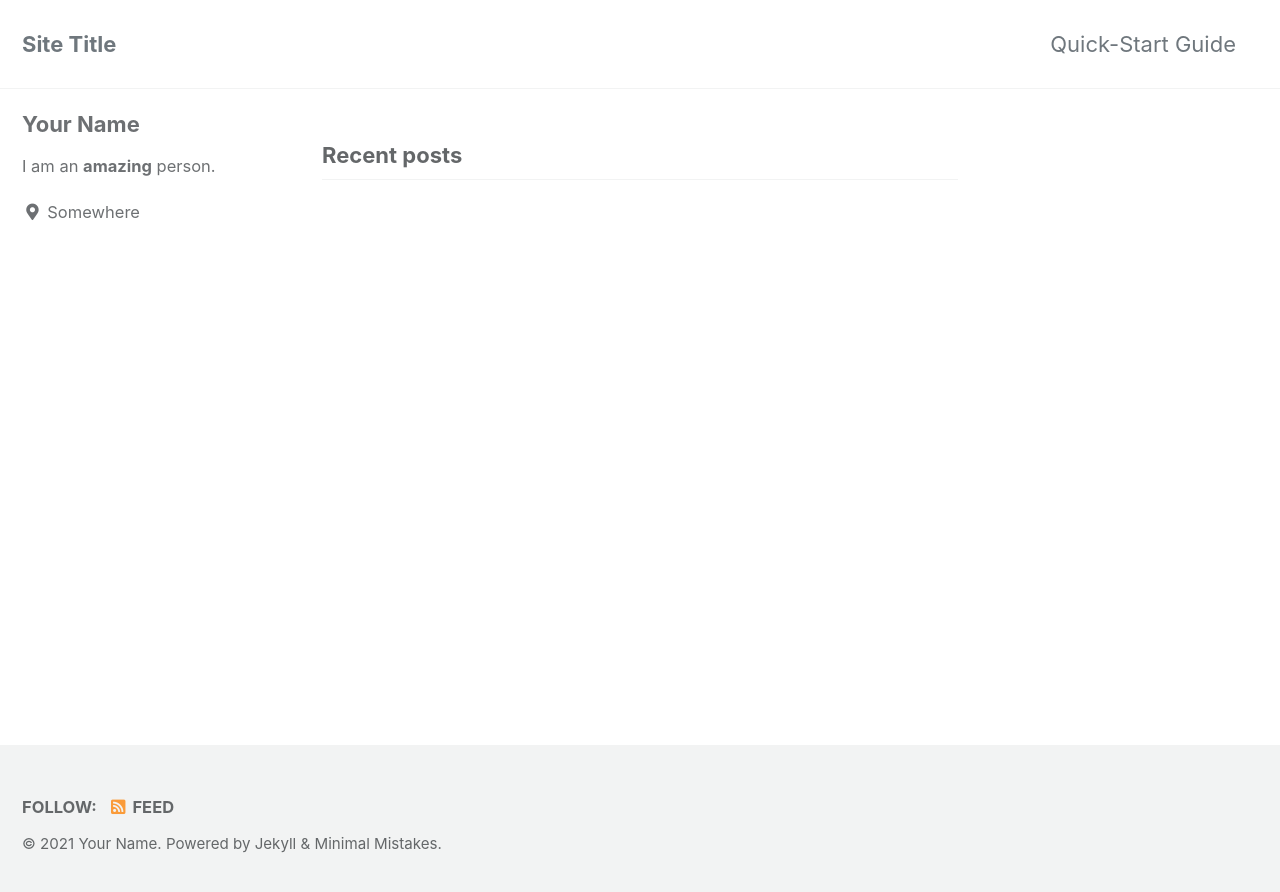
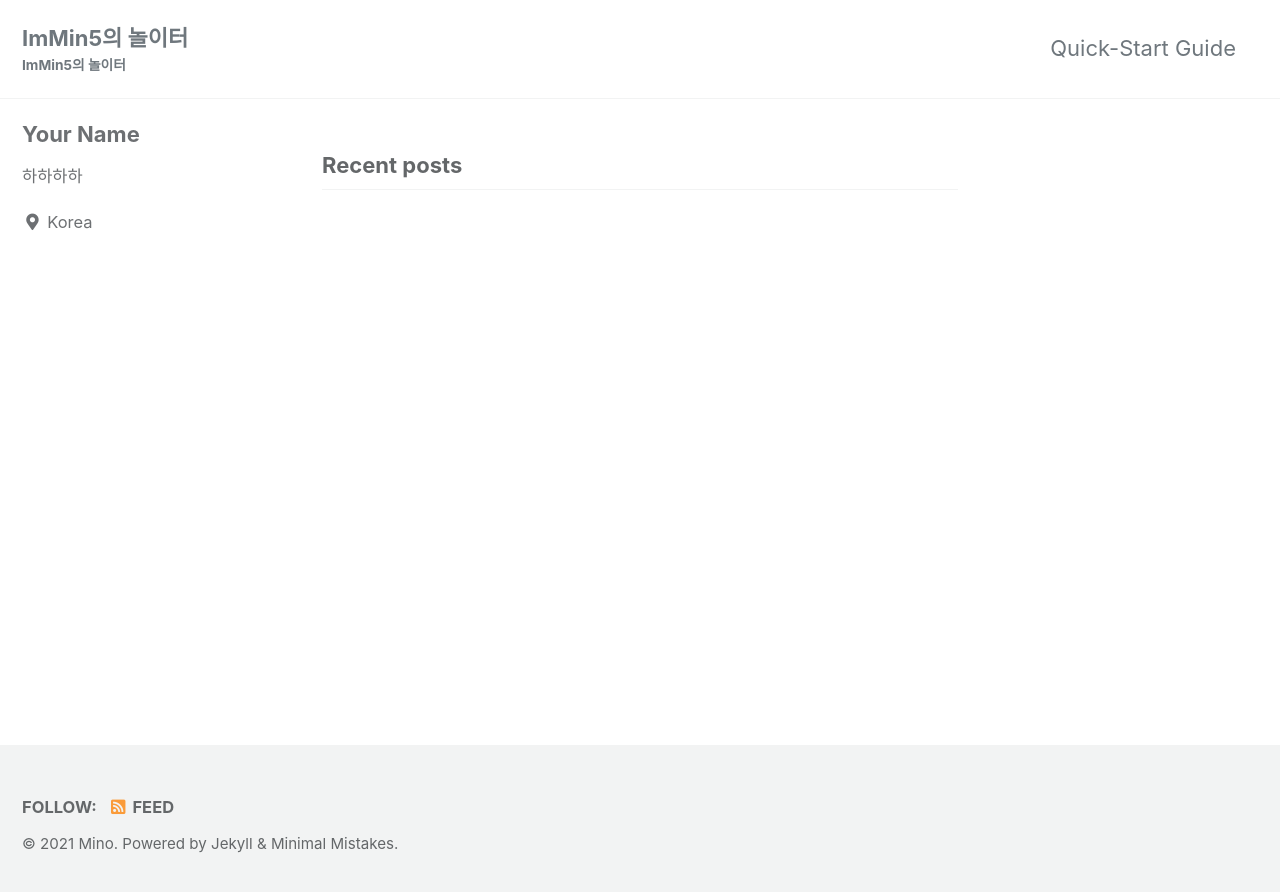
Before and after one commit to ImMin5/ImMin5.github.io, a Jekyll site: the page built from index.html, in a window 1280 px wide. Shown: the top 892 px of the page. Built offline with Jekyll 4.4.1, drawn with Linux system fonts in a browser that asks for light colours; cached includes are drawn as plain includes; the list of posts is cut into pages by our own code.

Commit message:
update _comfig.yml

```diff
--- a/_config.yml
+++ b/_config.yml
@@ -16,10 +16,10 @@ minimal_mistakes_skin    : "default" # "air", "aqua", "contrast", "dark", "dirt"
 
 # Site Settings
 locale                   : "en-US"
-title                    : "Site Title"
+title                    : "ImMin5의 놀이터"
 title_separator          : "-"
-subtitle                 : # site tagline that appears below site title in masthead
-name                     : "Your Name"
+subtitle                 : "ImMin5의 놀이터"
+name                     : "Mino"
 description              : "An amazing website."
 url                      : "https://github.com/ImMin5/ImMin5.github.io"
 baseurl                  : # the subpath of your site, e.g. "/blog"
@@ -103,13 +103,13 @@ analytics:
 author:
   name             : "Your Name"
   avatar           : # path of avatar image, e.g. "/assets/images/bio-photo.jpg"
-  bio              : "I am an **amazing** person."
-  location         : "Somewhere"
+  bio              : "하하하하"
+  location         : "Korea"
   email            :
   links:
-    - label: "Email"
+    - label: "iam.minhokim@gmail.com"
       icon: "fas fa-fw fa-envelope-square"
-      # url: "mailto:your.name@email.com"
+      # url: "mailto:iam.minhokim@gmail.com"
     - label: "Website"
       icon: "fas fa-fw fa-link"
       # url: "https://your-website.com"
@@ -121,7 +121,7 @@ author:
       # url: "https://facebook.com/"
     - label: "GitHub"
       icon: "fab fa-fw fa-github"
-      # url: "https://github.com/"
+      # url: "https://github.com/ImMin5"
     - label: "Instagram"
       icon: "fab fa-fw fa-instagram"
       # url: "https://instagram.com/"
```
